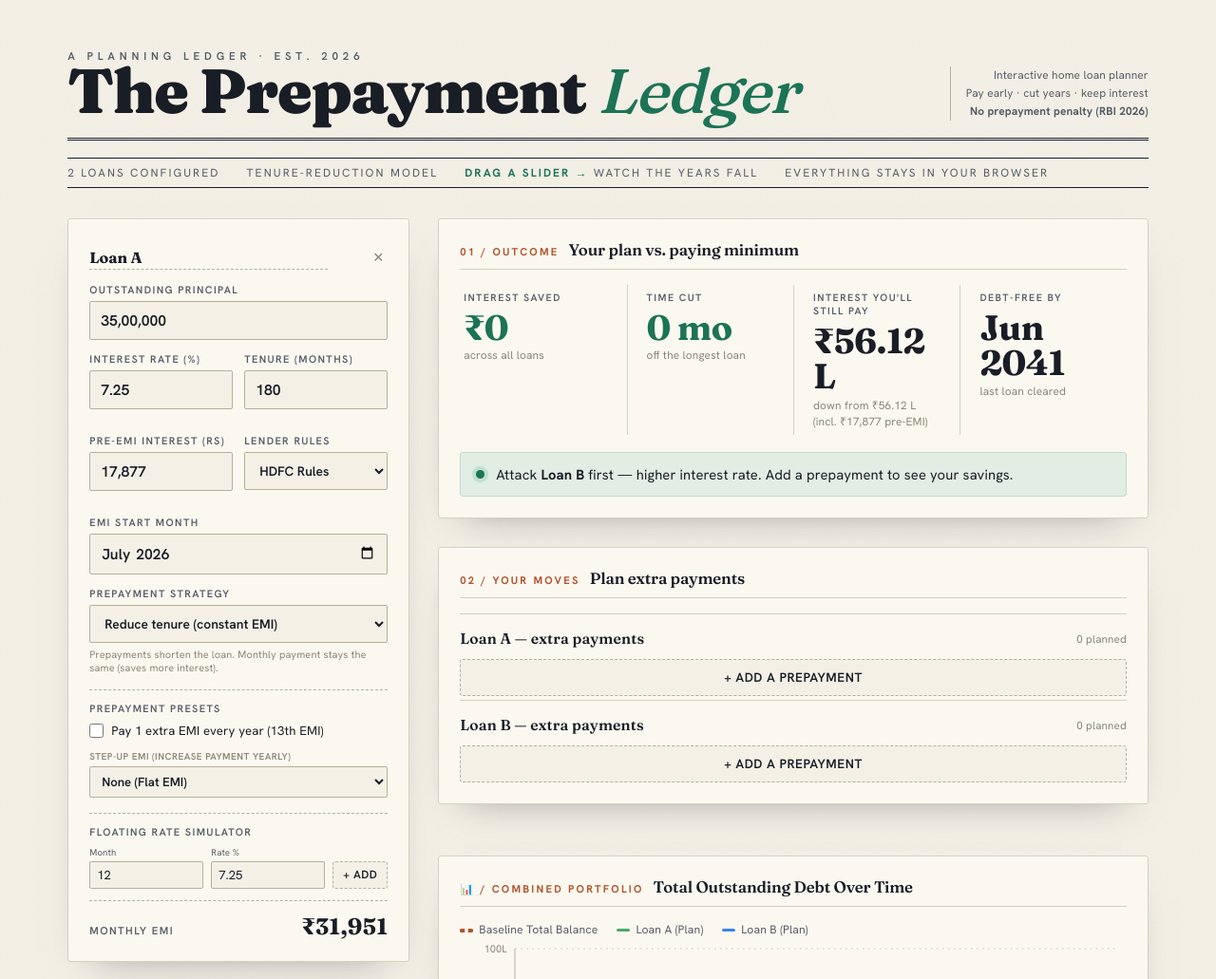
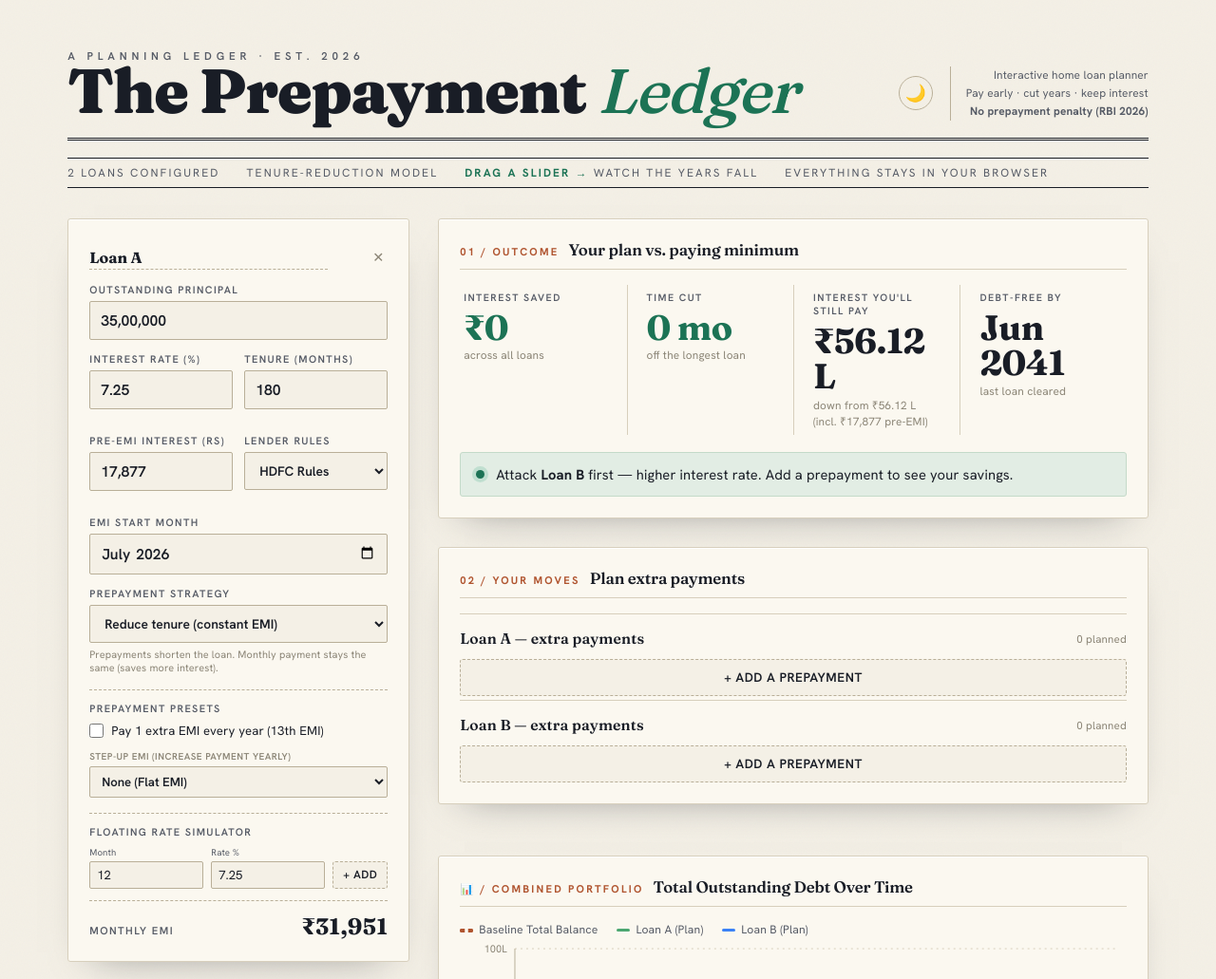
Before and after one commit to dharmik136/home-loan-planner, a React (Vite) app in the folder web/: page / in a window 1280 px wide. Shown: the top 1031 px of the page at 95% size. Built offline with nearby package versions, Linux system fonts and the light colour scheme.

Commit message:
Enhance UI aesthetics with dark theme toggle and hover micro-animations

```diff
--- a/web/src/App.tsx
+++ b/web/src/App.tsx
@@ -55,6 +55,22 @@ const newId = () => `pp-${Date.now()}-${idSeq++}`;
 export function App() {
   const [state, setState] = useState<State>(load);
   const [isPaywallOpen, setIsPaywallOpen] = useState(false);
+
+  const [darkMode, setDarkMode] = useState(() => {
+    return localStorage.getItem("theme") === "dark";
+  });
+
+  useEffect(() => {
+    if (darkMode) {
+      document.body.classList.add("dark");
+      localStorage.setItem("theme", "dark");
+    } else {
+      document.body.classList.remove("dark");
+      localStorage.setItem("theme", "light");
+    }
+  }, [darkMode]);
+
+  const toggleDarkMode = () => setDarkMode(!darkMode);
 
   useEffect(() => {
     localStorage.setItem(STORAGE_KEY, JSON.stringify(state));
@@ -117,10 +133,32 @@ export function App() {
           <div className="kicker">A planning ledger · est. 2026</div>
           <h1>The Prepayment <em>Ledger</em></h1>
         </div>
-        <div className="edition">
-          Interactive home loan planner<br />
-          Pay early · cut years · keep interest<br />
-          <b>No prepayment penalty (RBI 2026)</b>
+        <div style={{ display: "flex", alignItems: "center", gap: "18px" }}>
+          <button
+            onClick={toggleDarkMode}
+            style={{
+              background: "none",
+              border: "1px solid var(--line-strong)",
+              borderRadius: "50%",
+              width: "36px",
+              height: "36px",
+              display: "flex",
+              alignItems: "center",
+              justifyContent: "center",
+              cursor: "pointer",
+              color: "var(--ink)",
+              fontSize: "1.1rem",
+              transition: "all 0.2s"
+            }}
+            title="Toggle Light/Dark Theme"
+          >
+            {darkMode ? "☀️" : "🌙"}
+          </button>
+          <div className="edition">
+            Interactive home loan planner<br />
+            Pay early · cut years · keep interest<br />
+            <b>No prepayment penalty (RBI 2026)</b>
+          </div>
         </div>
       </header>
       <div className="rule-row">
--- a/web/src/styles.css
+++ b/web/src/styles.css
@@ -21,6 +21,21 @@
   --shadow: 0 1px 0 #fff inset, 0 18px 40px -28px rgba(25, 29, 38, 0.5);
   --display: "Fraunces", "Iowan Old Style", Georgia, "Times New Roman", serif;
   --body: "Hanken Grotesk", "Segoe UI", system-ui, sans-serif;
+}
+
+body.dark {
+  --paper: #11141c;
+  --paper-raised: #181d27;
+  --panel: #202634;
+  --ink: #f4f0e6;
+  --ink-soft: #9c9586;
+  --ink-faint: #6c6657;
+  --line: #292f3d;
+  --line-strong: #3f475a;
+
+  --emerald-wash: #0e241c;
+  --clay-wash: #281912;
+  --shadow: 0 1px 0 rgba(255, 255, 255, 0.05) inset, 0 18px 40px -28px rgba(0, 0, 0, 0.8);
 }
 
 * { box-sizing: border-box; margin: 0; padding: 0; }
@@ -107,6 +122,11 @@ body {
   box-shadow: var(--shadow);
   padding: 22px;
   animation: rise 0.7s cubic-bezier(0.2, 0.8, 0.2, 1) both;
+  transition: transform 0.3s cubic-bezier(0.2, 0.8, 0.2, 1), box-shadow 0.3s ease, border-color 0.3s ease;
+}
+.panel:hover {
+  transform: translateY(-2px);
+  border-color: var(--line-strong);
 }
 .panel-title {
   font-family: var(--display);
```
Also changed, not shown: 1 other file (tests, documents, lock files or other folders).
